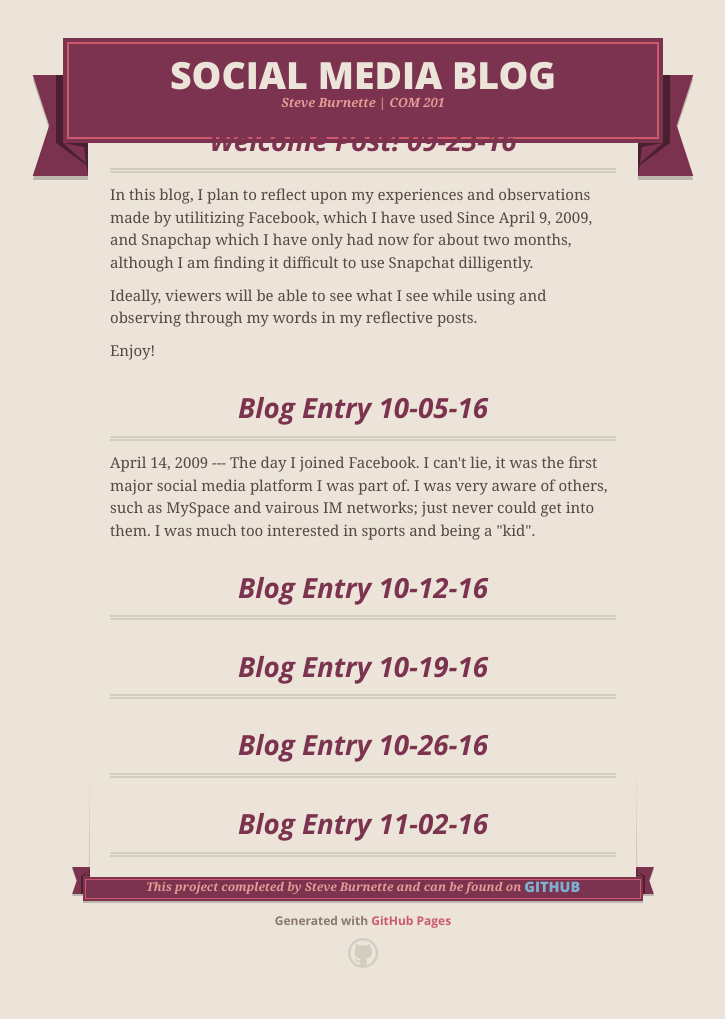
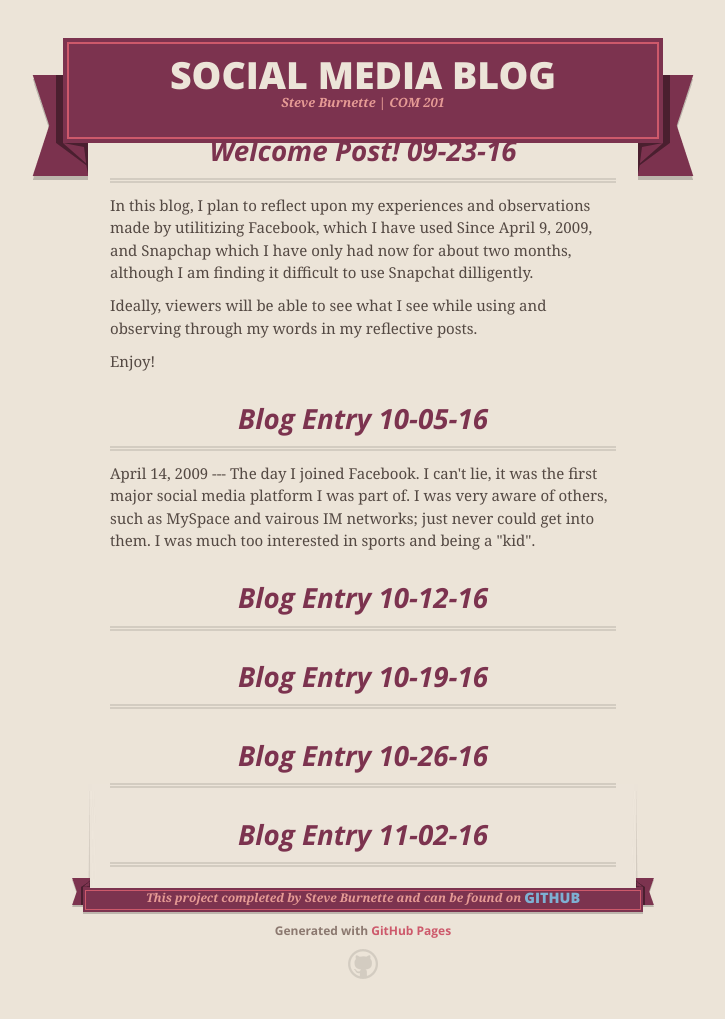
Before and after one commit to sburnet1/Social-Media-Presence-Blog, a Jekyll site: the page index.html, which Jekyll copies as it is, in a window 1280 px wide. Shown: the whole page, without its empty margins (277-1002 px from the left). Built offline with Jekyll 4.4.1, drawn with Linux system fonts in a browser that asks for light colours; nearby versions of some CDN libraries.

Commit message:
Update index.html

```diff
--- a/index.html
+++ b/index.html
@@ -37,7 +37,7 @@
 
       </header>
 
-      <span class=""></span>
+      <p></p>
       <section id="main_content">
         <h3>
 <a id="welcome-post-09-23-16" class="anchor" href="#welcome-post-09-23-16" aria-hidden="true"><span aria-hidden="true" class="octicon octicon-link"></span></a>Welcome Post! 09-23-16</h3>
```
